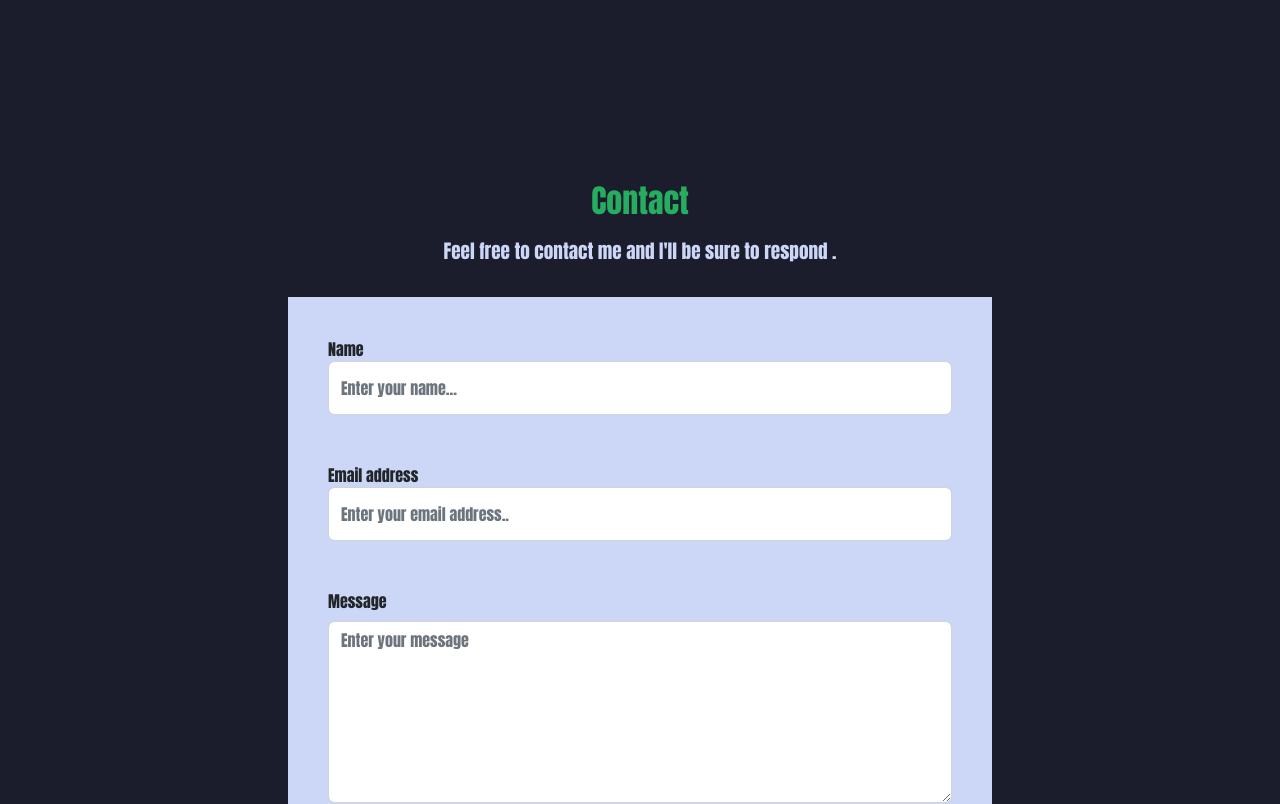
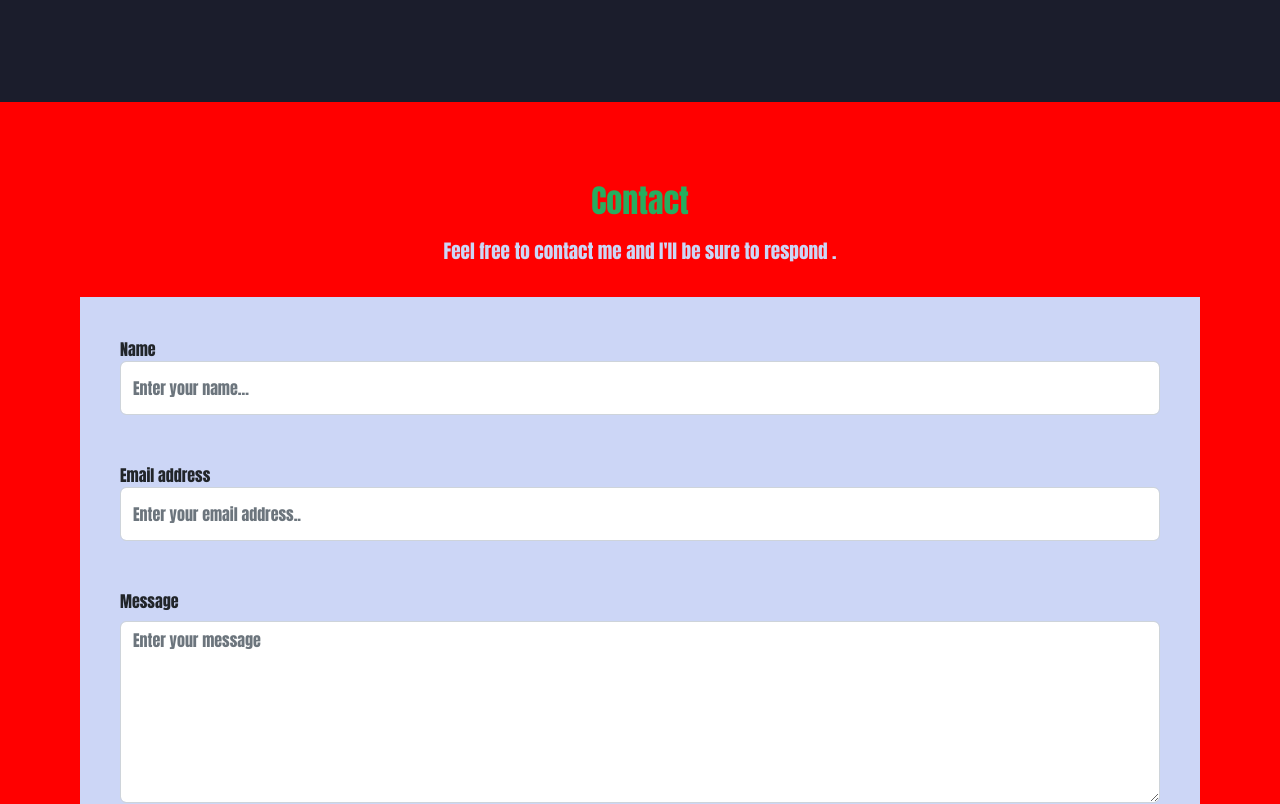
Before and after one commit to Tykoon11/Portforlio-site, a React (Create React App) app: page / in a window 1280 px wide. Shown: the part 2890-3694 px from the top of the page. Built offline with nearby package versions, Linux system fonts and the light colour scheme.

Commit message:
seconds committ

```diff
--- a/src/App.js
+++ b/src/App.js
@@ -10,7 +10,7 @@ import { FiLinkedin } from "react-icons/fi";
 
 function App() {
   return (
-    <div>
+    <div >
       <div id="social-logos">
         <div className="social">
           <SiInstagram />
--- a/src/components/Contact/Contact.css
+++ b/src/components/Contact/Contact.css
@@ -12,13 +12,15 @@
 #contact-container {
   height: 110vh;
   padding-top: 10vh;
+  width: 100vw;
+  background-color: red;
 }
 #form-container {
   display: flex;
   justify-content: center;
 }
 #contact-form {
-  width: 55vw;
+  width: 70rem;
   height: 100%;
   padding: 2.5rem;
   background-color: var(--nav-color);
--- a/src/components/MyProject/Projects.css
+++ b/src/components/MyProject/Projects.css
@@ -15,6 +15,7 @@
   flex-direction: column;
   align-items: center;
   height: 100%;
+  width: 100vw;
   padding-bottom: 10vh;
 }
 #project-title {
--- a/src/components/aboutme/About.css
+++ b/src/components/aboutme/About.css
@@ -14,6 +14,7 @@
   justify-content: center;
   background-color: var(--second-color);
   height: 100vh;
+  width: 100vw;
 }
 #about-component2 {
   display: grid;
@@ -74,6 +75,7 @@
     padding-top: 12vh;
     background-color: var(--second-color);
     height: 100%;
+    width: 100vw;
   }
   #about-component2 {
     display: flex;
--- a/src/components/introbox/Biography.css
+++ b/src/components/introbox/Biography.css
@@ -16,6 +16,7 @@
   display: flex;
   justify-content: space-between;
   padding: 11rem;
+  width: 100vw;
 }
 #bio-can {
   background-color: var(--touch-color);
@@ -77,6 +78,7 @@
     display: flex;
     flex-direction: column;
     align-items: center;
+    width: 100vw;
   }
   #bio-can {
     background-color: var(--touch-color);
```
